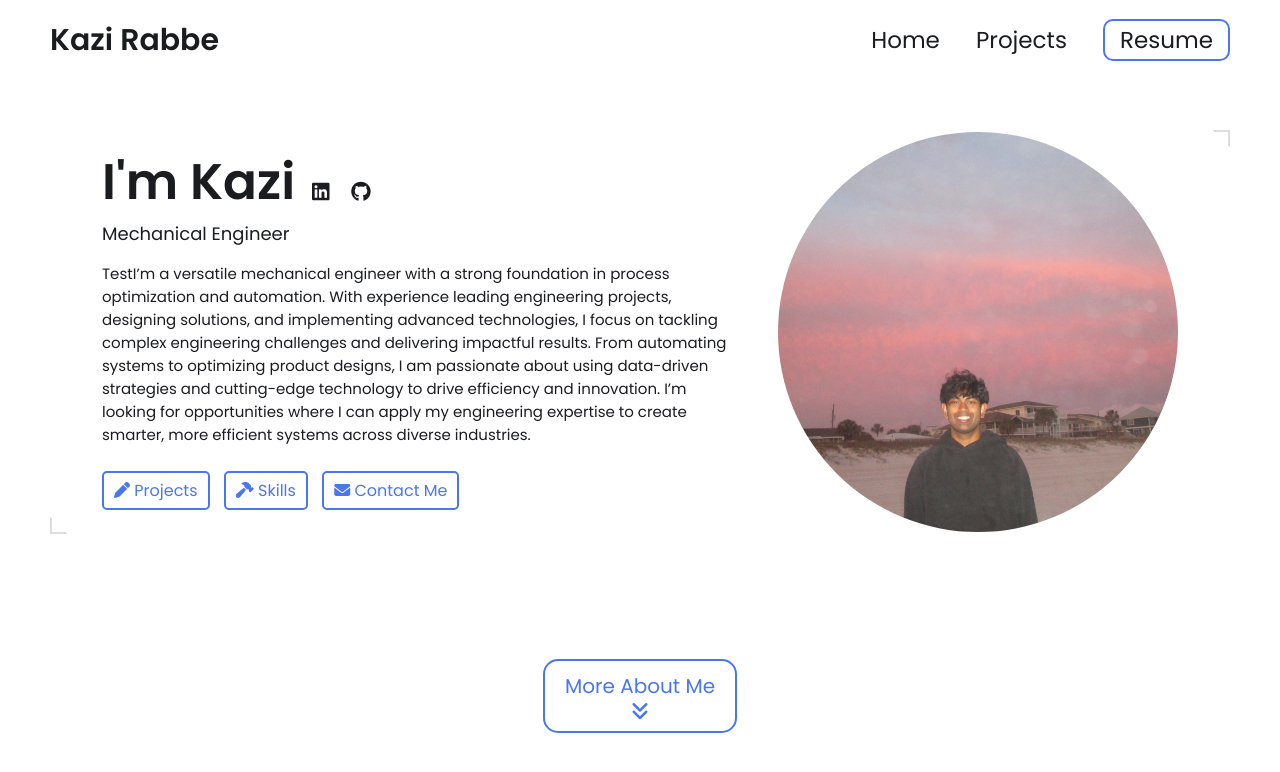
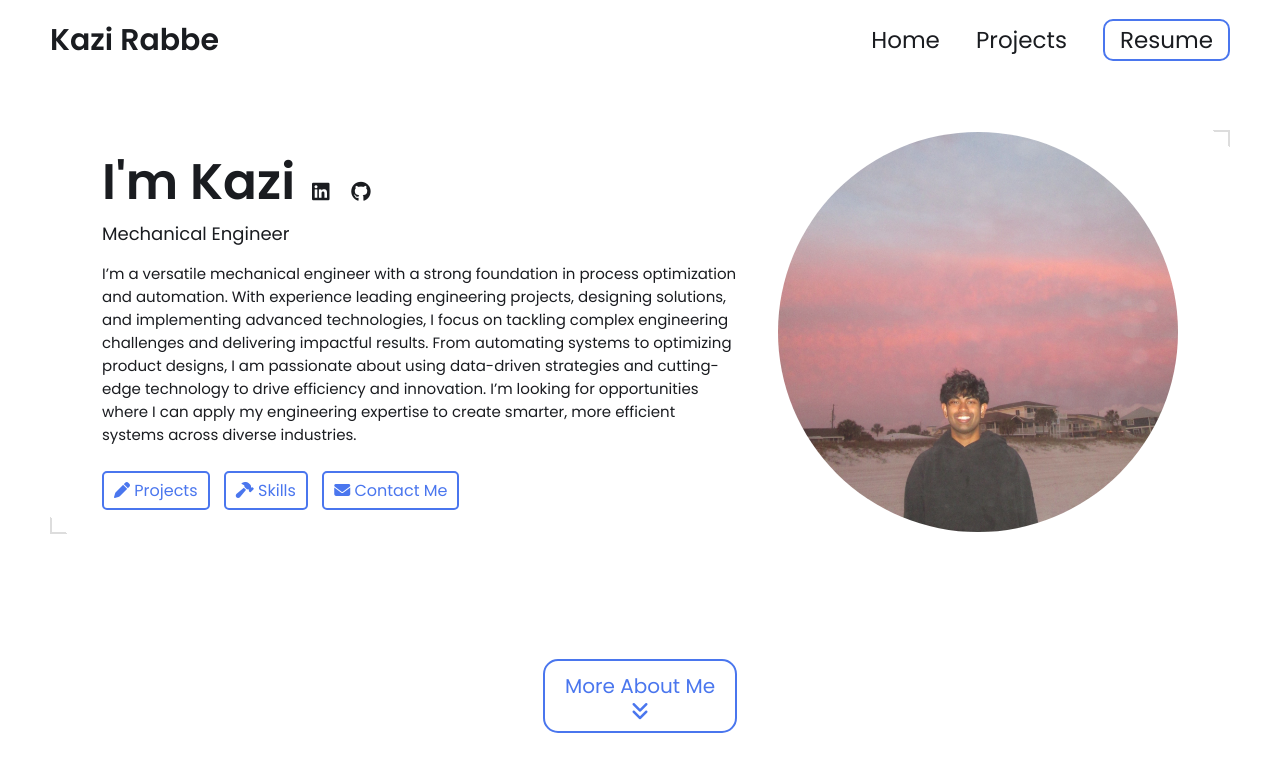
Before and after one commit to kazi-rabbe/kazi-rabbe.github.io, a Jekyll site: the page built from index.html, in a window 1280 px wide and 900 px high. Shown: the top 772 px of the window. Built offline with Jekyll 4.4.1, drawn with Linux system fonts in a browser that asks for light colours.

Commit message:
Update _config.yml

```diff
--- a/_config.yml
+++ b/_config.yml
@@ -15,7 +15,7 @@ title: Kazi Rabbe's Portfolio # This is what shows up in the tab of the browser
 name: Kazi Rabbe
 headline: Mechanical Engineer
 description: >- # dont remove this line. this will ignore all new lines until the next section
-  TestI’m a versatile mechanical engineer with a strong foundation in process optimization and automation. With experience leading engineering projects, designing solutions, and implementing advanced technologies, I focus on tackling complex engineering challenges and delivering impactful results.  From automating systems to optimizing product designs, I am passionate about using data-driven strategies and cutting-edge technology to drive efficiency and innovation. I’m looking for opportunities where I can apply my engineering expertise to create smarter, more efficient systems across diverse industries.
+  I’m a versatile mechanical engineer with a strong foundation in process optimization and automation. With experience leading engineering projects, designing solutions, and implementing advanced technologies, I focus on tackling complex engineering challenges and delivering impactful results.  From automating systems to optimizing product designs, I am passionate about using data-driven strategies and cutting-edge technology to drive efficiency and innovation. I’m looking for opportunities where I can apply my engineering expertise to create smarter, more efficient systems across diverse industries.
 
 # Place your profile image in /assets/images/profile-image/folder and edit the file name
 profile_image: ./assets/images/profile-image/IMG_0642.JPG
```
